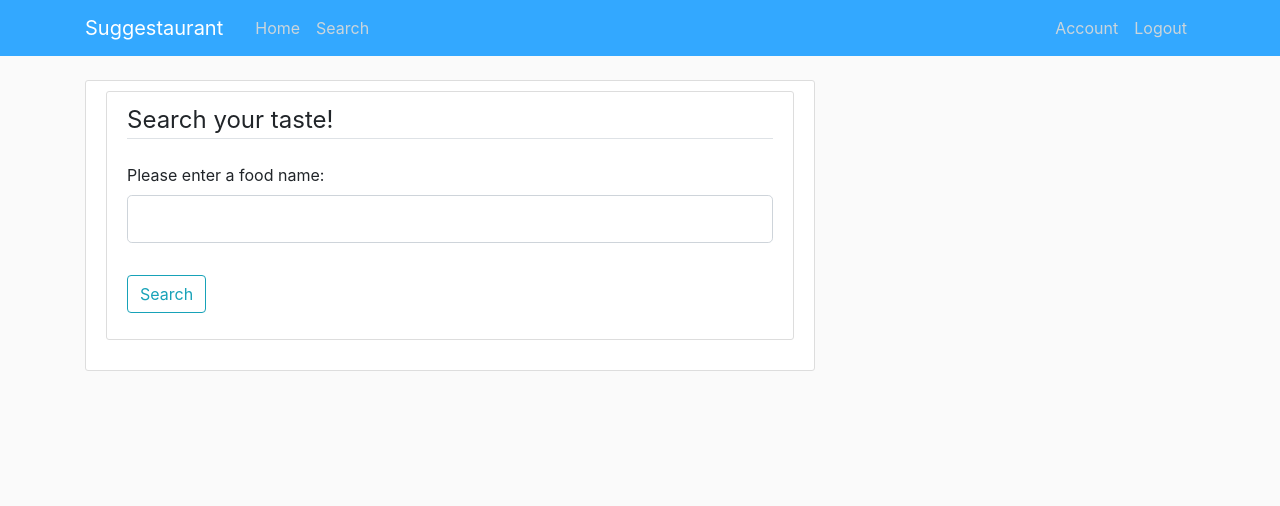
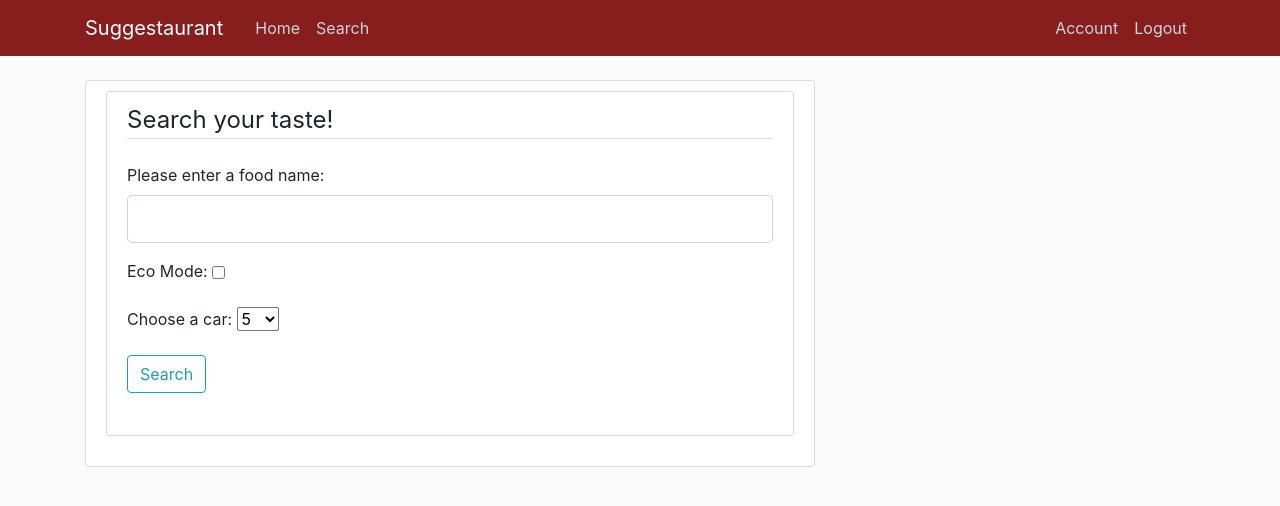
Before and after one commit to OnurDz/suggestaurant, a Flask app: page /search in a window 1280 px wide. Shown: the top 506 px of the page. Run offline with Flask 2, Linux system fonts and the light colour scheme; a user stored in the database is signed in; some libraries are stand-ins or nearby versions.

Commit message:
feat: eco and distance filters added front-end

```diff
--- a/suggestaurant/forms.py
+++ b/suggestaurant/forms.py
@@ -1,6 +1,6 @@
 from flask_wtf import FlaskForm
 from flask_login import current_user
-from wtforms import StringField, PasswordField, SubmitField, BooleanField, TextAreaField
+from wtforms import StringField, PasswordField, SubmitField, BooleanField, TextAreaField, SelectField
 from wtforms.validators import DataRequired, Length, Email, EqualTo, ValidationError
 from suggestaurant.models import User
 
@@ -52,3 +52,4 @@ class UpdateAccountForm(FlaskForm):
 
 class SearchForm(FlaskForm):
     entry = StringField('Please enter a food name: ', validators=[DataRequired()])
+    eco = BooleanField('Eco Mode:')
--- a/suggestaurant/routes.py
+++ b/suggestaurant/routes.py
@@ -68,7 +68,9 @@ def account():
 def search():
     form = SearchForm()
     entry_var = form.entry.data # hamburger
-    #print(entry_var)
+    if request.method == 'POST':
+        print(request.form.get('eco'))
+        print(request.form.get('distance'))
     search_pressed = False
     if form.validate_on_submit():
         search_pressed = True
--- a/suggestaurant/static/main.css
+++ b/suggestaurant/static/main.css
@@ -9,7 +9,7 @@ h1, h2, h3, h4, h5, h6 {
 }
 
 .bg-steel {
-  background-color: #33a8ff;
+  background-color: #881d1d;
 }
 
 .site-header .navbar-nav .nav-link {
--- a/suggestaurant/templates/search.html
+++ b/suggestaurant/templates/search.html
@@ -10,15 +10,27 @@
                      {{ form.entry.label(class="form-control-label") }}
                      {{ form.entry(class="form-control form-control-lg") }}
                 </div>
+                <div class="form-group">
+                    {{ form.eco.label(class="form-control-label") }}
+                    <input type="checkbox" name="eco" class="btn btn-outline-info">
+                </div>
+                <div class="form-group">
+                     <label for="cars">Choose a car:</label>
+                        <select name="distance" id="dist">
+                            <option value=5>5</option>
+                            <option value=10>10</option>
+                            <option value=20>20</option>
+                        </select>
+                </div>
+                <div class="form-group">
+                    <input type="submit" name="search_restaurant" value="Search" class="btn btn-outline-info">
+                </div>
             </fieldset>
-            <div class="form-group">
-                <input type="submit" name="search_food" value="Search" class="btn btn-outline-info">
-            </div>
-        </form>
         </div>
         <div>
             {% if search_pressed == true %}
-        <div>
+            <div class="form-group">
+                <h4>Best restaurant options for {{ form.entry.data }}:</h4>
                 <ul class="collection">
                     {% for restaurant in arr %}
                         <li class="collection-item">{{ restaurant }}</li>
@@ -26,6 +38,8 @@
                 </ul>
             </div>
             {% endif %}
+        </form>
      </div>
 </div>
+
 {% endblock content %}
```
Lines whose indentation alone changed are shown as unchanged.
